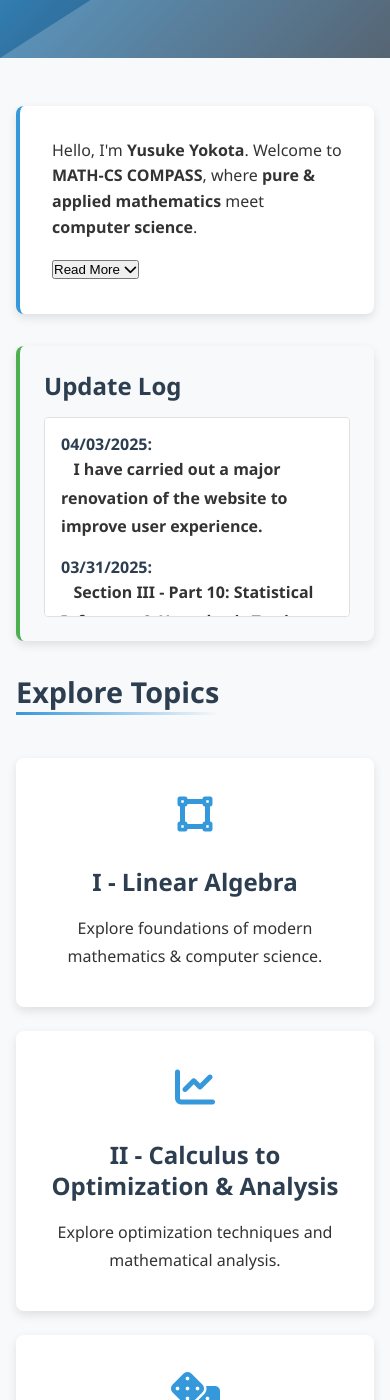
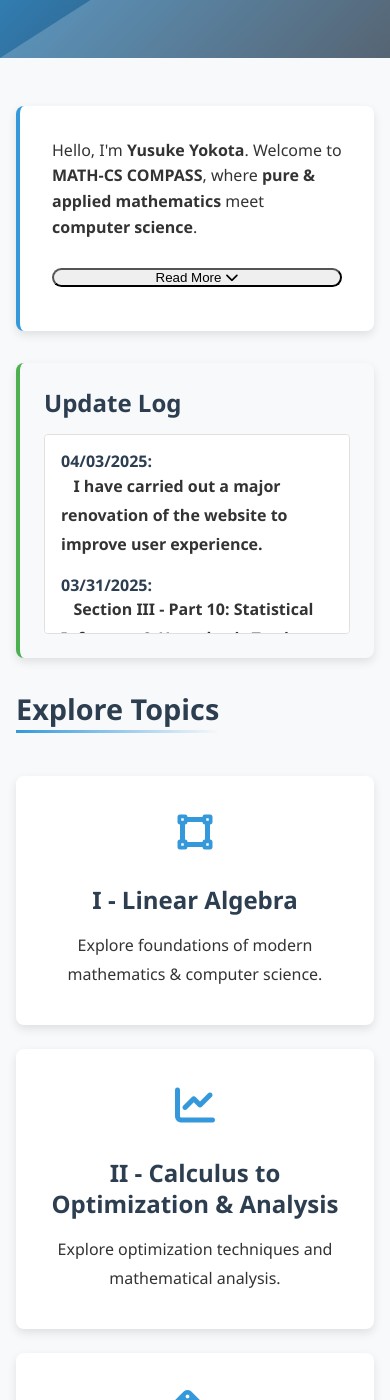
Before and after one commit to Yusukey01/yusukey01.github.io, a Jekyll site: the page built from index.html, in a window 390 px wide and 1400 px high, scrolled down 333 px. Built offline with Jekyll 4.4.1, drawn with Linux system fonts in a browser that asks for light colours.

Commit message:
add intro-function

```diff
--- a/css/styles.css
+++ b/css/styles.css
@@ -1060,11 +1060,20 @@
     cursor: pointer;
     font-size: 14px;
     margin-bottom: 10px;
-    transition: background-color var(--transition-normal);
+    transition: all var(--transition-normal);
+    display: flex;
+    align-items: center;
+    gap: 8px;
   }
 
   .collapsible-btn:hover {
     background-color: #2980b9;
+    transform: translateY(-2px);
+    box-shadow: var(--shadow-md);
+  }
+
+  .collapsible-btn i {
+    transition: transform var(--transition-normal);
   }
 
   .collapsible-content {
@@ -1077,6 +1086,35 @@
     box-sizing: border-box;
   }
 
+  /* Introduction toggle specific styles */
+  .intro-toggle-btn {
+    margin: 12px 0;
+    border-radius: var(--border-radius-pill);
+    font-weight: 500;
+  }
+
+  /* Define the animation for content expansion */
+  @keyframes fadeIn {
+    from { opacity: 0; transform: translateY(-10px); }
+    to { opacity: 1; transform: translateY(0); }
+  }
+
+  /* Apply animation to collapsible content when shown */
+  .intro-collapsible {
+    display: none;
+  }
+
+  .intro-collapsible[style*="display: block"] {
+    animation: fadeIn 0.3s ease-out forwards;
+  }
+
+  /* Responsive styles */
+  @media (max-width: 768px) {
+    .intro-toggle-btn {
+      width: 100%;
+      justify-content: center;
+    }
+  }
   /* ========== 12. Footer ========== */
   footer {
     background-color: var(--bg-footer);
--- a/js/collapsible.js
+++ b/js/collapsible.js
@@ -1,44 +1,50 @@
-// Enhanced collapsible.js - Handle both code collapsibles and introduction
+// Enhanced collapsible.js - Handle both collapsible content types
 document.addEventListener('DOMContentLoaded', function() {
-    // Original code for regular collapsible buttons
+    // Handle standard collapsible elements (code blocks, etc.)
     const collapsibleBtns = document.querySelectorAll('.collapsible-btn');
 
     collapsibleBtns.forEach(btn => {
         btn.addEventListener('click', function() {
-            const content = this.nextElementSibling; // The <div> with the code
+            const content = this.nextElementSibling;
             if (content.style.display === 'block') {
-                content.style.display = 'none'; // Hide the content
+                content.style.display = 'none';
+                // If the button has an icon, rotate it back
+                const icon = this.querySelector('i');
+                if (icon) icon.style.transform = 'rotate(0deg)';
             } else {
-                content.style.display = 'block'; // Show the content
+                content.style.display = 'block';
+                // If the button has an icon, rotate it
+                const icon = this.querySelector('i');
+                if (icon) icon.style.transform = 'rotate(180deg)';
             }
         });
     });
 
-    // New code for introduction toggle
+    // Handle introduction section collapsible
     const introToggleBtn = document.getElementById('intro-toggle-btn');
 
     if (introToggleBtn) {
-        const collapsibleContent = document.querySelector('.collapsible-content');
+        const collapsibleContent = document.querySelector('.intro-collapsible');
 
-        // Make sure content starts collapsed
         if (collapsibleContent) {
+            // Initial state - collapsed
             collapsibleContent.style.display = 'none';
 
-            // Add toggle functionality
+            // Toggle functionality
             introToggleBtn.addEventListener('click', function() {
-                // Check if content is currently collapsed
-                const isCollapsed = !this.classList.contains('expanded');
+                const isCollapsed = collapsibleContent.style.display === 'none' ||
+                                   !collapsibleContent.style.display;
 
-                // Toggle visibility of the collapsible content
-                collapsibleContent.style.display = isCollapsed ? 'block' : 'none';
-
-                // Update button text and icon
                 if (isCollapsed) {
+                    // Expand content
+                    collapsibleContent.style.display = 'block';
                     this.innerHTML = 'Show Less <i class="fas fa-chevron-up"></i>';
-                    this.classList.add('expanded');
+                    this.classList.add('active');
                 } else {
+                    // Collapse content
+                    collapsibleContent.style.display = 'none';
                     this.innerHTML = 'Read More <i class="fas fa-chevron-down"></i>';
-                    this.classList.remove('expanded');
+                    this.classList.remove('active');
                 }
             });
         }
```
